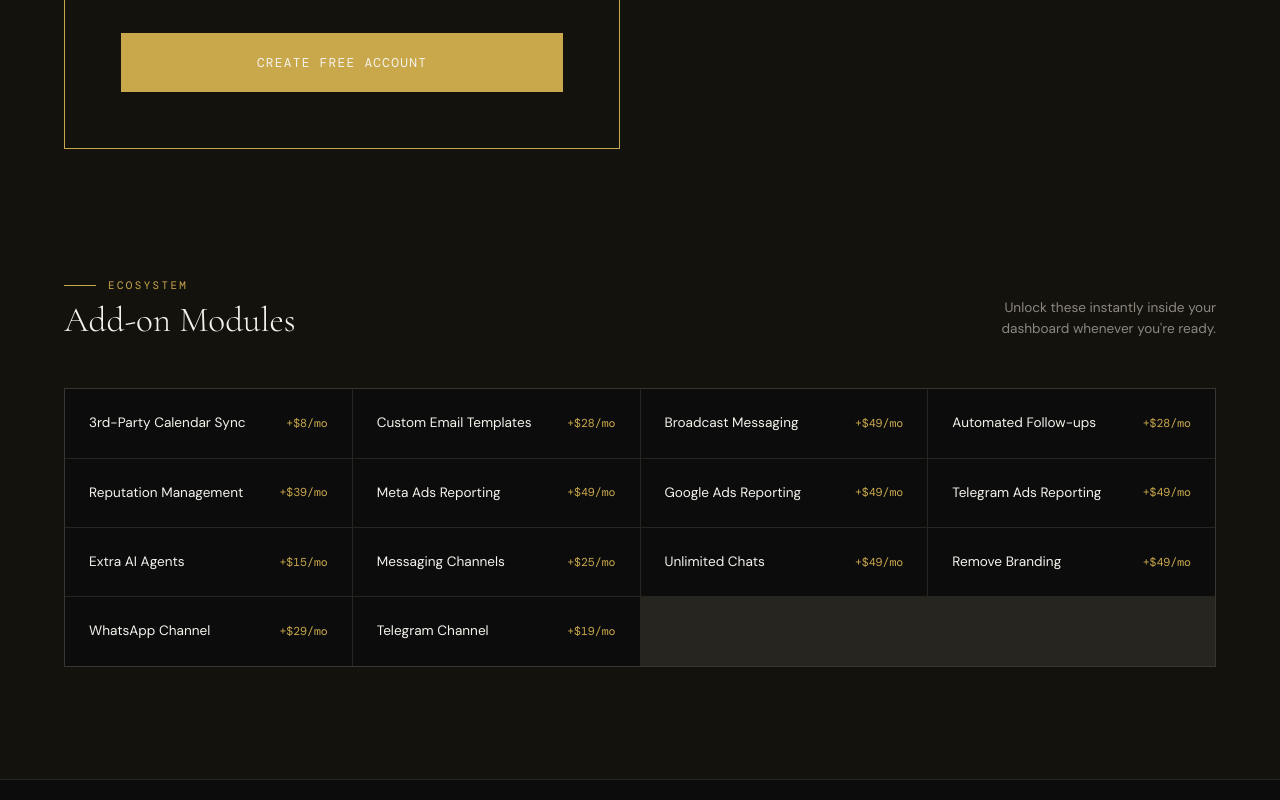
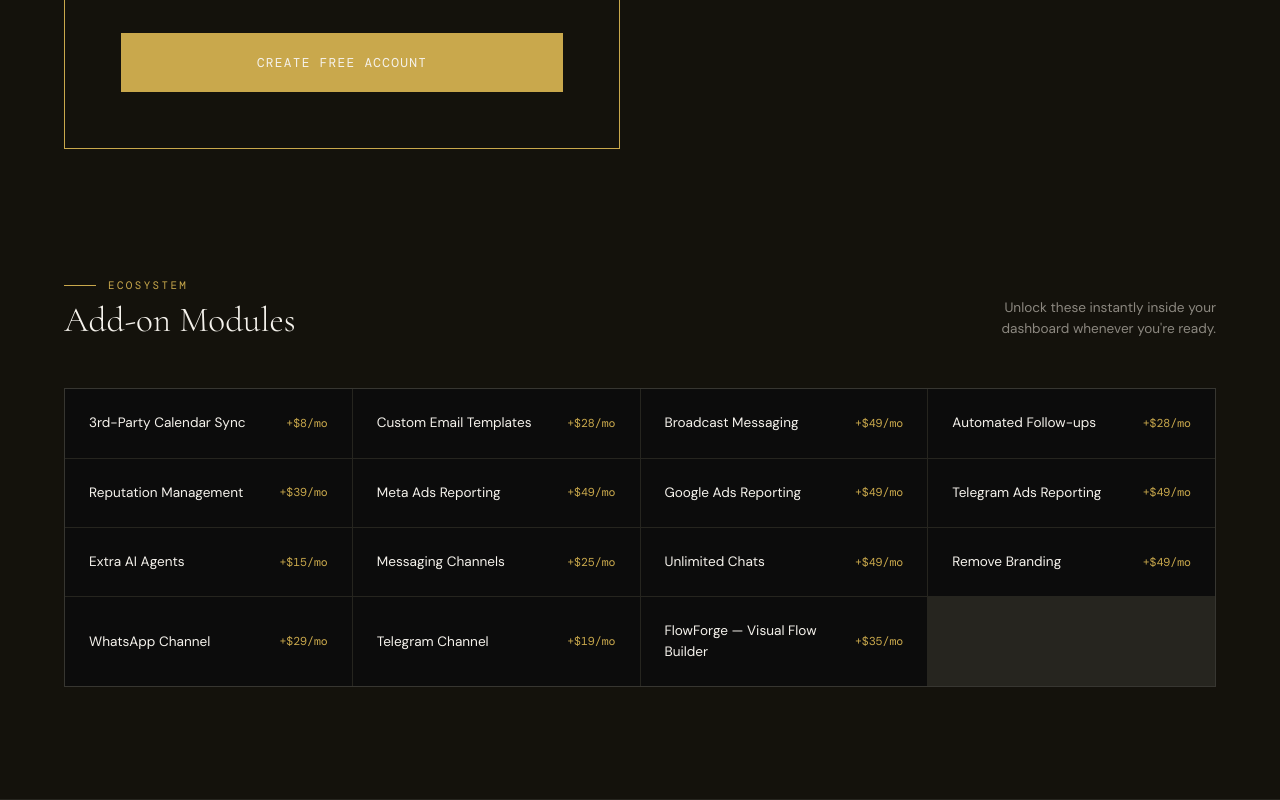
Before and after one commit to twinkalBmvsi/vexyr-ai, a Next.js app: page /select-plan in a window 1280 px wide. Shown: the part 1064-1864 px from the top of the page. Built offline with nearby package versions, Linux system fonts and the light colour scheme; a web font is replaced by a local one.

Commit message:
added another pricing module for flowForge."

```diff
--- a/components/Pricing.tsx
+++ b/components/Pricing.tsx
@@ -152,6 +152,12 @@ export default function Pricing({ tenantId }: { tenantId?: string }) {
               <span className="module-name">Telegram Channel</span>
               <span className="module-price">+$19/mo</span>
             </div>
+
+            {/* FlowForge — Coming Soon */}
+            <div className="module-item">
+              <span className="module-name">FlowForge — Visual Flow Builder</span>
+              <span className="module-price">+$35/mo</span>
+            </div>
           </div>
         </div>
 
--- a/components/dashboard/StoreClient.tsx
+++ b/components/dashboard/StoreClient.tsx
@@ -2,7 +2,7 @@
 
 import { useState } from 'react'
 import { toast } from 'react-hot-toast'
-import { Bot, MessageSquare, Mail, CalendarSync, Zap, CheckCircle2, ShoppingCart, Megaphone, Star, BarChart, LineChart, PieChart, EyeOff } from 'lucide-react'
+import { Bot, MessageSquare, Mail, CalendarSync, Zap, CheckCircle2, ShoppingCart, Megaphone, Star, BarChart, LineChart, PieChart, EyeOff, Workflow } from 'lucide-react'
 
 type ModuleConfig = {
   extraBots: number;
@@ -18,6 +18,7 @@ type ModuleConfig = {
   googleAds: boolean;
   telegramAds: boolean;
   removeBranding: boolean;
+  flowForge: boolean;
 }
 
 export default function StoreClient({ tenantId, tenantSlug, currentModules, stripePrices, agents = [] }: { tenantId: string, tenantSlug: string, currentModules: any, stripePrices: any[], agents?: any[] }) {
@@ -41,6 +42,7 @@ export default function StoreClient({ tenantId, tenantSlug, currentModules, stri
     googleAds: { selected: false, months: 1, quantity: 1 },
     telegramAds: { selected: false, months: 1, quantity: 1 },
     removeBranding: { selected: false, months: 1, quantity: 1 },
+    flowForge: { selected: false, months: 1, quantity: 1 },
   })
 
   const [extendBots, setExtendBots] = useState<Record<string, number>>({})
@@ -271,6 +273,7 @@ export default function StoreClient({ tenantId, tenantSlug, currentModules, stri
     { key: 'autoFollowups', title: 'Auto Follow-ups', icon: CalendarSync, desc: 'Automatically chase up leads and request reviews after appointments.' },
     { key: 'unlimitedChats', title: 'Unlimited Chats', icon: Zap, desc: 'Remove the 50 free chat limit. Perfect for high-volume businesses.' },
     { key: 'removeBranding', title: 'Remove Branding', icon: EyeOff, desc: 'Remove "Powered by Vexyr" from your chat widgets and emails for a fully white-labeled experience.' },
+    { key: 'flowForge', title: 'FlowForge — Visual Flow Builder', icon: Workflow, desc: 'Design structured conversation journeys with a drag-and-drop canvas. No LLM tokens, zero hallucinations — just precise, scripted flows for bookings, support, and sales.', comingSoon: true },
     { key: 'calendarSync', title: '3rd-Party Calendar Sync', icon: CalendarSync, desc: 'Sync your Vexyr appointments with external calendars (Google Calendar, Outlook).', comingSoon: true },
     { key: 'broadcastMessaging', title: 'Broadcast Messaging', icon: Megaphone, desc: 'Send mass updates and promotional blasts to your entire customer base.' },
     { key: 'reputationManagement', title: 'Reputation Management', icon: Star, desc: 'Monitor and respond to customer reviews automatically across platforms.', comingSoon: true },
```
Also changed, not shown: 1 other file (tests, documents, lock files or other folders).
